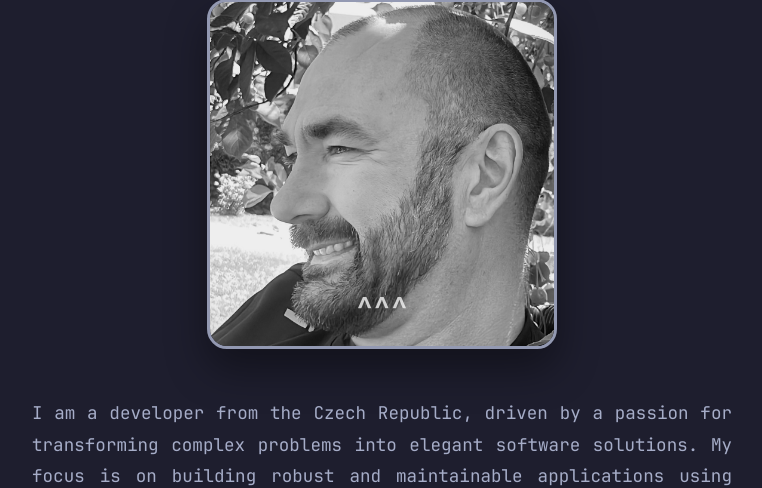
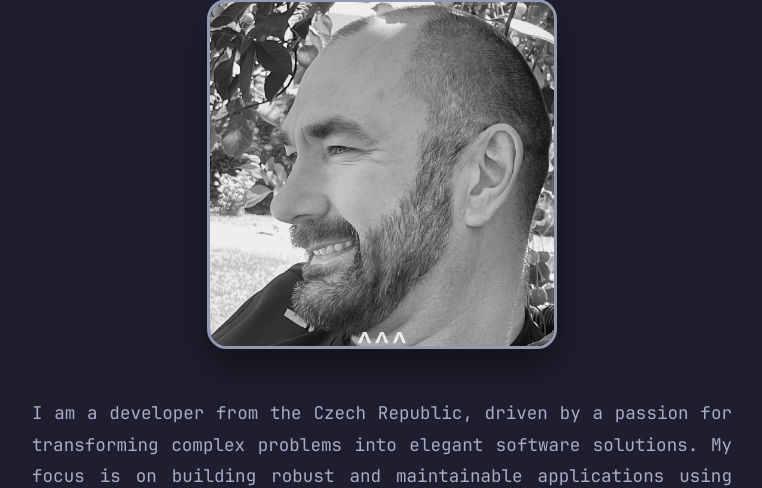
Before and after one commit to jardahrazdera/portfolio-jaroslav-tech, a Django app: page /en/ in a window 1280 px wide. Shown: the part 993-1481 px from the top of the page, without its empty margins (258-1020 px from the left). Run offline with Django 5.2, Linux system fonts and the light colour scheme; data comes from the database, SQL or seed files in the repository.

Commit message:
style: position hint arrows at bottom edge of photo frame
- Move arrows to photo frame edge using bottom: -25px
- Increase arrow opacity to 0.9 for better visibility

```diff
--- a/src/core/static/core/css/style.css
+++ b/src/core/static/core/css/style.css
@@ -295,14 +295,14 @@ body.light-theme .photo-terminal-overlay {
 
 .photo-hint-arrow {
     position: absolute;
-    bottom: 10px;
+    bottom: -25px;
     left: 50%;
     transform: translateX(-50%);
     color: whitesmoke;
     font-size: 1.8rem;
     font-family: 'JetBrains Mono', monospace;
     font-weight: bold;
-    opacity: 0.8;
+    opacity: 0.9;
     animation: gentle-bounce 1s ease-in-out infinite;
     z-index: 2;
     transition: opacity 0.3s ease;
```
